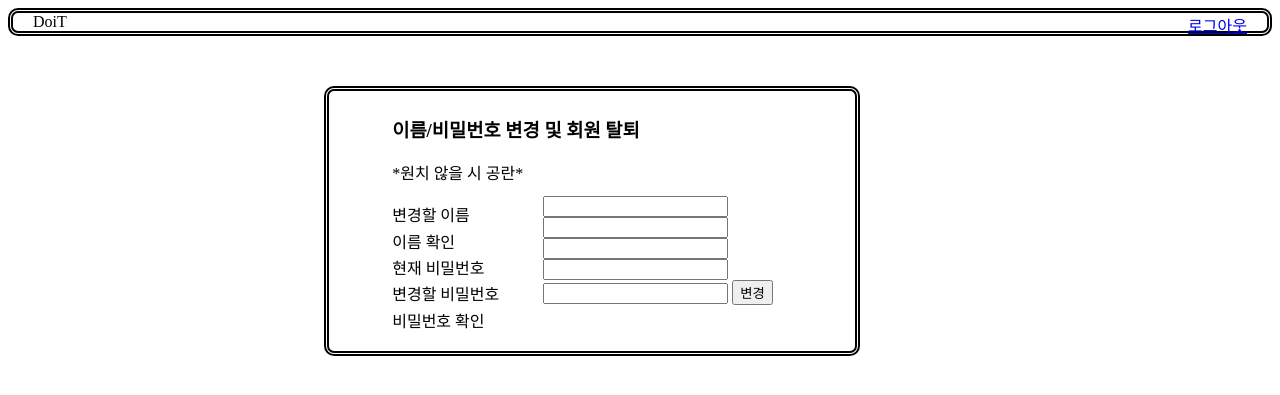
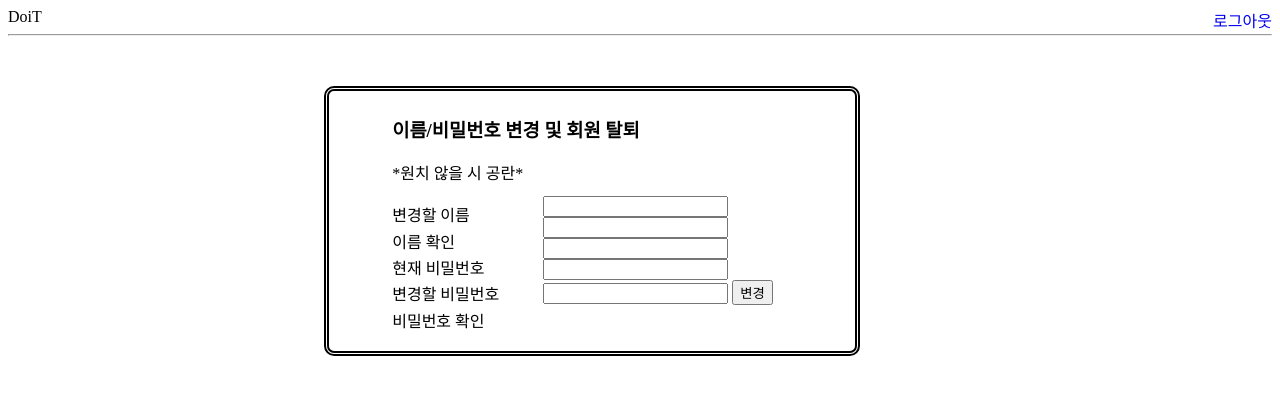
Before and after one commit to parksb/doit-timetable, a PHP site: page /timetable/setting.php in a window 1280 px wide. Shown: the top 395 px of the page. Run offline with PHP 8.4, Linux system fonts and the light colour scheme; style sheets or scripts are compiled from the project's sources.

Commit message:
setting.php, setting.css 수정

```diff
--- a/public/setting.php
+++ b/public/setting.php
@@ -6,15 +6,14 @@
   <meta http-equiv="X-UA-Compatible" content="ie=edge">
   <title>설정</title>
 </head>
-
 <body>
   <header>
     <span>DoiT</span>
       <div id = "linklist" align = "right">
-        <a href = "index.php">로그아웃</a>
+        <a href = "index.php" style = "text-decoration: none">로그아웃</a>
       </div>
   </header>
-
+  <hr>
   <div id = "setting">
     <h3>이름/비밀번호 변경 및 회원 탈퇴</h3>
     <div class = "left" id = "setting2">
--- a/src/css/setting.css
+++ b/src/css/setting.css
@@ -1,9 +1,3 @@
-header {
-	border-radius: 10px;
-    border: double 5px black;
-	padding-left: 20px;
-	padding-right: 20px;
-}
 
 #linklist{
 	float : right;
```
